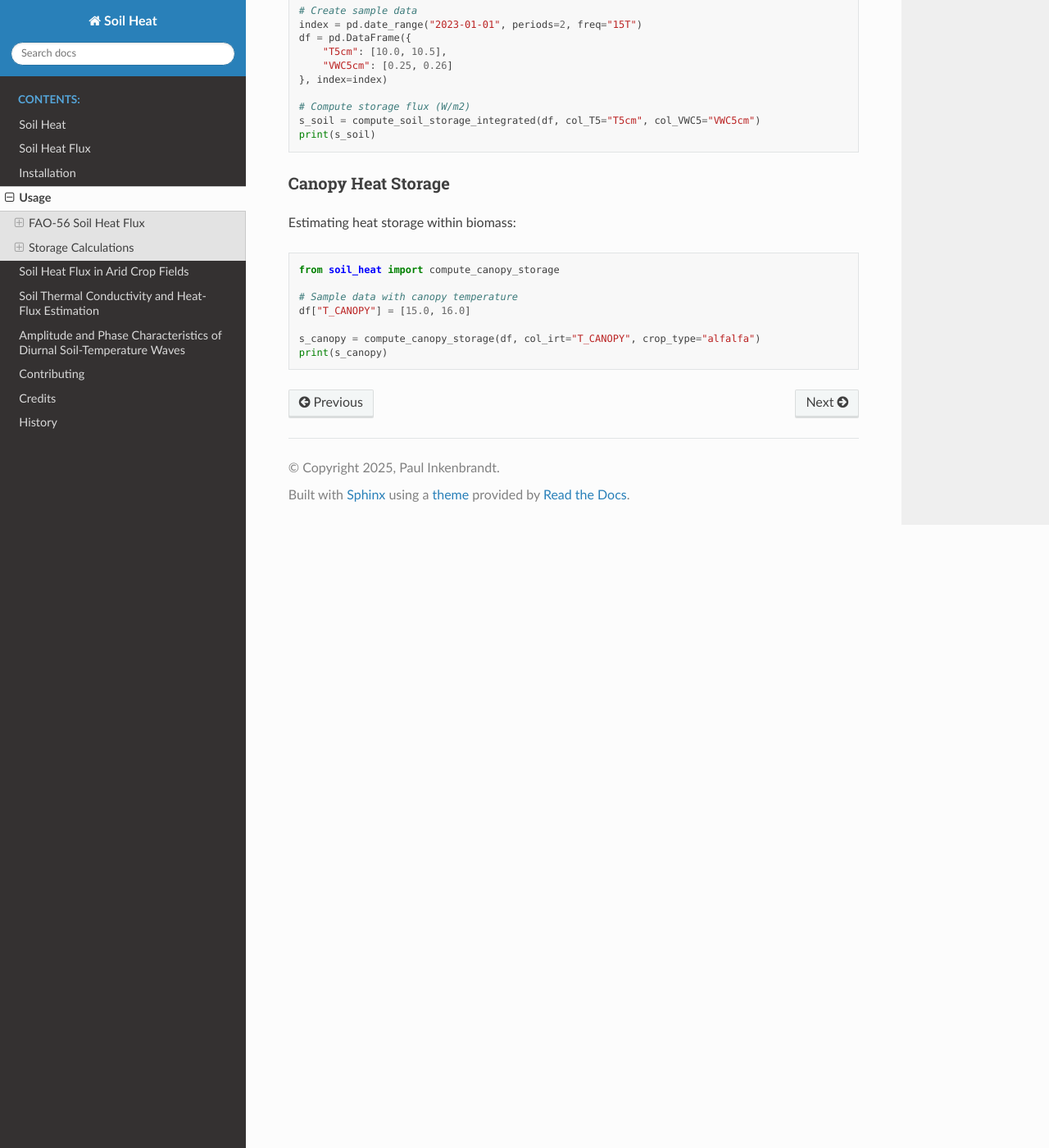
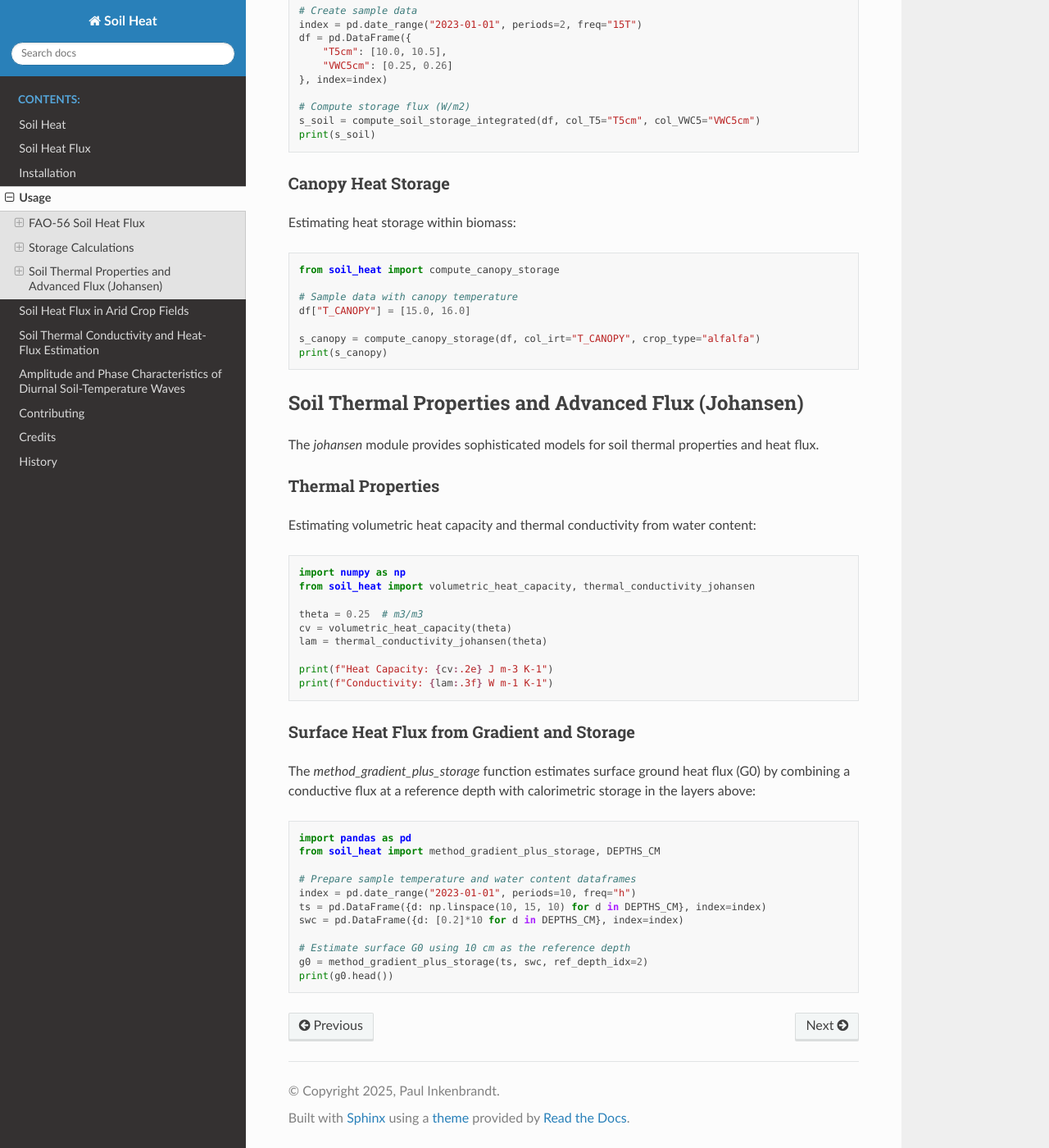
Before and after one commit to inkenbrandt/soil_heat, a Sphinx documentation site: the page built from docs/usage.rst, in a window 1280 px wide and 1400 px high, scrolled down 1400 px. Shown: the whole window at 82% size. Built offline with Sphinx 7.4.7 and the Read the Docs theme 3.1.0, drawn with Linux system fonts in a browser that asks for light colours; pages that are not in the unit, such as notebooks, are missing from menus.

Commit message:
Add tests and documentation for the johansen module and bump version to 0.1.3
- Created tests/test_johansen.py with unit and integration tests.
- Updated src/soil_heat/__init__.py docstring to include the johansen module.
- Added usage examples for the johansen module in docs/usage.rst.
- Bumped version to 0.1.3 in pyproject.toml, uv.lock, and src/soil_heat/__init__.py.
- Updated HISTORY.rst with version 0.1.3 entry and chronological dates.

Co-authored-by: inkenbrandt <7726565+inkenbrandt@users.noreply.github.com>

```diff
--- a/HISTORY.rst
+++ b/HISTORY.rst
@@ -1,6 +1,12 @@
 =======
 History
 =======
+
+0.1.3 (2026-03-07)
+------------------
+
+* Add tests and documentation for the `johansen` module.
+* Bump version to 0.1.3.
 
 0.1.2 (2026-03-06)
 ------------------
--- a/docs/usage.rst
+++ b/docs/usage.rst
@@ -91,3 +91,44 @@ Estimating heat storage within biomass:
 
     s_canopy = compute_canopy_storage(df, col_irt="T_CANOPY", crop_type="alfalfa")
     print(s_canopy)
+
+Soil Thermal Properties and Advanced Flux (Johansen)
+----------------------------------------------------
+
+The `johansen` module provides sophisticated models for soil thermal properties and heat flux.
+
+Thermal Properties
+^^^^^^^^^^^^^^^^^^
+
+Estimating volumetric heat capacity and thermal conductivity from water content:
+
+.. code-block:: python
+
+    import numpy as np
+    from soil_heat import volumetric_heat_capacity, thermal_conductivity_johansen
+
+    theta = 0.25  # m3/m3
+    cv = volumetric_heat_capacity(theta)
+    lam = thermal_conductivity_johansen(theta)
+
+    print(f"Heat Capacity: {cv:.2e} J m-3 K-1")
+    print(f"Conductivity: {lam:.3f} W m-1 K-1")
+
+Surface Heat Flux from Gradient and Storage
+^^^^^^^^^^^^^^^^^^^^^^^^^^^^^^^^^^^^^^^^^^^
+
+The `method_gradient_plus_storage` function estimates surface ground heat flux (G0) by combining a conductive flux at a reference depth with calorimetric storage in the layers above:
+
+.. code-block:: python
+
+    import pandas as pd
+    from soil_heat import method_gradient_plus_storage, DEPTHS_CM
+
+    # Prepare sample temperature and water content dataframes
+    index = pd.date_range("2023-01-01", periods=10, freq="h")
+    ts = pd.DataFrame({d: np.linspace(10, 15, 10) for d in DEPTHS_CM}, index=index)
+    swc = pd.DataFrame({d: [0.2]*10 for d in DEPTHS_CM}, index=index)
+
+    # Estimate surface G0 using 10 cm as the reference depth
+    g0 = method_gradient_plus_storage(ts, swc, ref_depth_idx=2)
+    print(g0.head())
--- a/pyproject.toml
+++ b/pyproject.toml
@@ -4,7 +4,7 @@ build-backend = "setuptools.build_meta"
 
 [project]
 name = "soil_heat"
-version = "0.1.2"
+version = "0.1.3"
 description = "Python calculations on Campbell Scientific, Inc. SoilVUE timeseries data to calculate soil heat flux."
 readme = "README.md"
 requires-python = ">=3.10"
--- a/src/soil_heat/__init__.py
+++ b/src/soil_heat/__init__.py
@@ -19,6 +19,7 @@ Available submodules:
 - `wang_and_yang`: Functions from Yang & Wang (2008).
 - `fao56_soil_heat_flux`: FAO-56 and ASCE soil heat flux methods.
 - `storage_calculations`: Soil and canopy heat storage calculations.
+- `johansen`: Soil thermal property models (Johansen, Lu et al.) and advanced heat flux methods.
 
 All functions are designed to work with NumPy arrays for efficient,
 vectorized computations.
```
Also changed, not shown: 2 other files.
